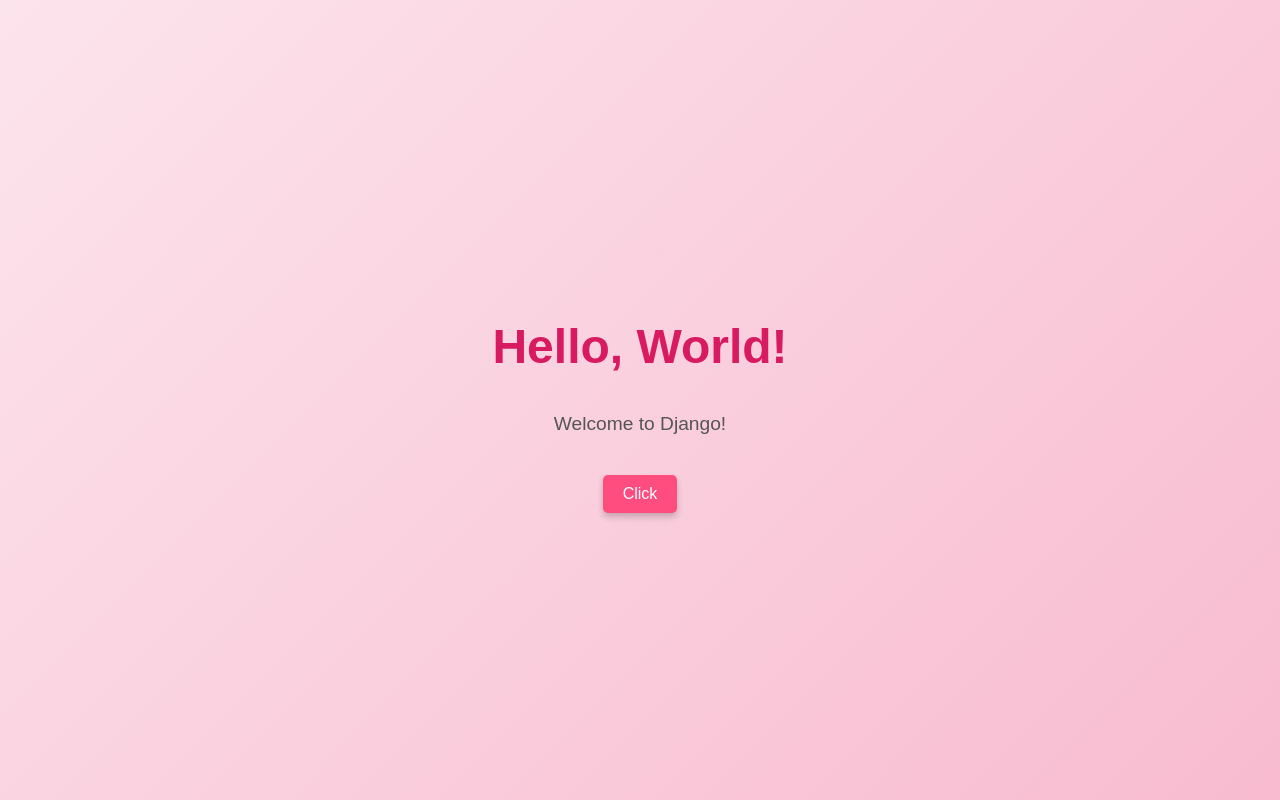
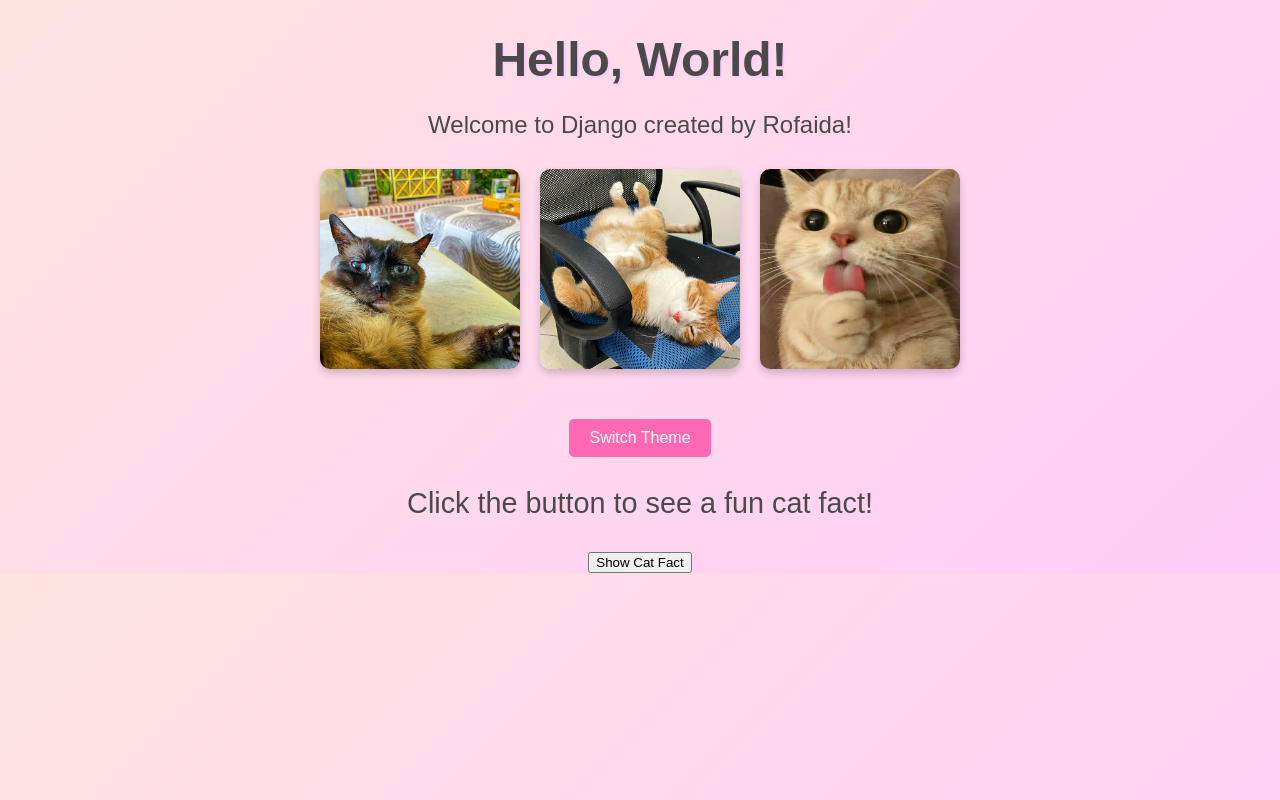
Before and after one commit to rofaidamicro/django-hello-world-example1, a Django app: page / in a window 1280 px wide. Run offline with Django 5.2, Linux system fonts and the light colour scheme.

Commit message:
Add Example 2: Improved Django page with MVT pattern

```diff
--- a/hello/templates/hello/hello.html
+++ b/hello/templates/hello/hello.html
@@ -1,70 +1,152 @@
 <!DOCTYPE html>
 <html>
 <head>
-    <title>Hello World</title>
+    <title>{{ title }}</title>
+    {% load static %}
     <style>
-        /* Body styling */
         body {
-            background: linear-gradient(135deg, #fce4ec, #f8bbd0); /* Soft pastel pink gradient */
+            background: linear-gradient(135deg, #ffe4e1, #ffccf9);
+            color: #4a4a4a; /* Default text color */
             font-family: Arial, sans-serif;
-            color: #333;
+            text-align: center;
             margin: 0;
             padding: 0;
-            display: flex;
-            flex-direction: column;
-            align-items: center;
-            justify-content: center;
-            height: 100vh;
+            overflow: hidden;
         }
 
-        /* Heading styling */
         h1 {
-            text-align: center;
-            color: #d81b60; /* Vibrant pink for text */
+            color: inherit; /* Inherit text color */
             font-size: 3em;
             margin-bottom: 20px;
+            text-shadow: 2px 2px #ffccf9;
+            animation: bounce 3s infinite;
         }
 
-        /* Paragraph styling */
         p {
-            font-size: 1.2em;
-            color: #555;
-            margin-bottom: 40px;
+            font-size: 1.5em;
+            margin-bottom: 30px;
+            animation: fadeIn 2s ease-in;
         }
 
-        /* Regular button styling */
-        .regular-button {
+        .gallery {
+            display: flex;
+            justify-content: center;
+            gap: 20px;
+            margin-top: 20px;
+        }
+
+        .gallery img {
+            width: 200px;
+            height: 200px;
+            border-radius: 10px;
+            box-shadow: 0 4px 8px rgba(0, 0, 0, 0.2);
+            transition: transform 0.3s ease;
+        }
+
+        .gallery img:hover {
+            transform: scale(1.1);
+        }
+
+        .gallery img:active {
+            transform: scale(0.95);
+        }
+
+        #theme-btn {
+            margin-top: 50px;
+            background-color: #ff69b4;
+            color: white;
+            border: none;
             padding: 10px 20px;
-            font-size: 16px;
-            color: white;
-            background-color: #ff4d80; /* Vibrant pink color */
-            border: none;
+            font-size: 1em;
             border-radius: 5px;
             cursor: pointer;
-            box-shadow: 0px 4px 6px rgba(0, 0, 0, 0.2); /* to Add some shadow */
-            transition: background-color 0.3s ease, transform 0.2s ease;
+            transition: transform 0.2s ease;
         }
 
-        .regular-button:hover {
-            background-color: #ff3b6c; /* Darker pink on hover */
-            transform: scale(1.05); /* Slightly grow on hover */
+        #theme-btn:hover {
+            background-color: #ff1493;
+            transform: scale(1.1);
         }
 
-        .regular-button:active {
-            transform: scale(0.95); /* Slightly shrink when clicked */
+        #theme-btn:active {
+            transform: scale(0.95);
+        }
+
+        .facts {
+            margin-top: 30px;
+            font-size: 1.2em;
+        }
+
+        @keyframes bounce {
+            0%, 20%, 50%, 80%, 100% {
+                transform: translateY(0);
+            }
+            40% {
+                transform: translateY(-10px);
+            }
+            60% {
+                transform: translateY(-5px);
+            }
+        }
+
+        @keyframes fadeIn {
+            from {
+                opacity: 0;
+            }
+            to {
+                opacity: 1;
+            }
         }
     </style>
+</head>
+<body>
+    <h1>{{ title }}</h1>
+    <p>Welcome to Django created by Rofaida!</p>
+
+    <div class="gallery">
+        <img src="{% static 'hello/1_Image.jpg' %}" alt="Cat 1">
+        <img src="{% static 'hello/10_Image.jpg' %}" alt="Cat 2">
+        <img src="{% static 'hello/4_Image.jpg' %}" alt="Cat 3">
+    </div>
+
+    <button id="theme-btn" onclick="toggleTheme()">Switch Theme</button>
+
+    <div class="facts" id="cat-facts">
+        <p>Click the button to see a fun cat fact!</p>
+        <button onclick="showCatFact()">Show Cat Fact</button>
+    </div>
 
     <script>
-        /* JavaScript function for button click */
-        function greetUser() {
-            alert("welcome to the page made by Rofaida!");
+        // Theme Switcher
+        let isDark = false;
+        function toggleTheme() {
+            if (isDark) {
+                // Switch to light theme
+                document.body.style.background = "linear-gradient(135deg, #ffe4e1, #ffccf9)";
+                document.body.style.color = "#4a4a4a"; // Light text color
+            } else {
+                // Switch to dark theme
+                document.body.style.background = "linear-gradient(135deg, #333, #555)";
+                document.body.style.color = "#ffffff"; // Dark text color
+            }
+            isDark = !isDark;
+        }
+
+        // Cat Facts
+        const catFacts = [
+            "Cats sleep for 70% of their lives.",
+            "A group of cats is called a clowder.",
+            "Cats can make over 100 vocal sounds.",
+            "The oldest known pet cat was 9,500 years old.",
+            "Cats have five toes on their front paws, but only four on the back.",
+            "Cats are very random but I love them."
+        ];
+
+        function showCatFact() {
+            const fact = catFacts[Math.floor(Math.random() * catFacts.length)];
+            document.getElementById("cat-facts").innerHTML =
+                "<p>" + fact + "</p>";
         }
     </script>
-</head>
-<body>
-    <h1>Hello, World!</h1>
-    <p>Welcome to Django!</p>
-    <button class="regular-button" onclick="greetUser()">Click</button>
 </body>
 </html>
--- a/hello/views.py
+++ b/hello/views.py
@@ -1,4 +1,10 @@
 from django.shortcuts import render
 
 def hello_world(request):
-    return render(request, 'hello/hello.html')
+    # Dynamic data passed to the template
+    context = {
+        'title': 'Hello, World!',
+        'message': 'Welcome to the improved Django page created with the MVT pattern!',
+        'button_text': 'Click Me!',
+    }
+    return render(request, 'hello/hello.html', context)
```
Also changed, not shown: hello/static/hello/10_Image.jpg (added), hello/static/hello/1_Image.jpg (added), hello/static/hello/4_Image.jpg (added).
